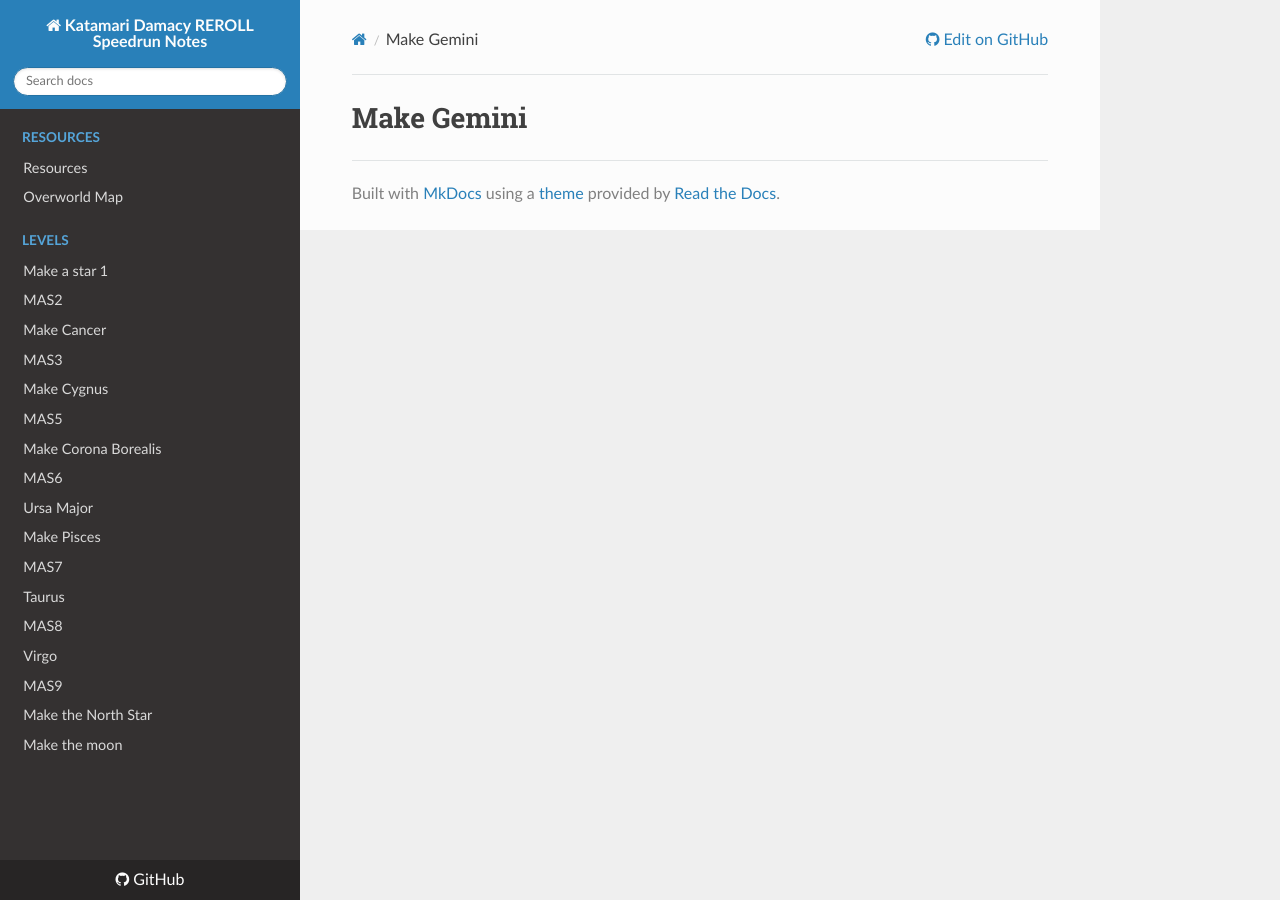
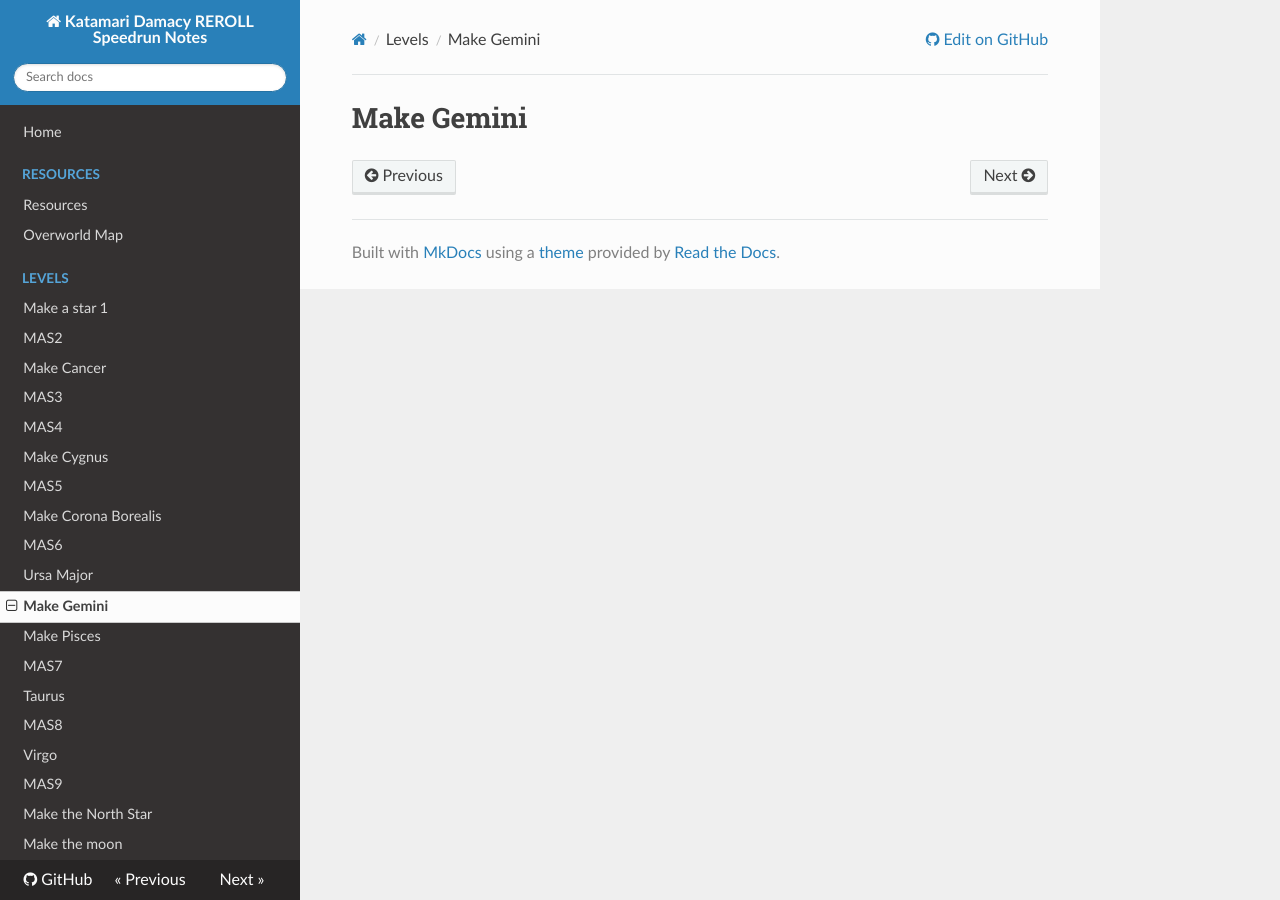
Before and after one commit to shookietea/reroll-notes, an MkDocs documentation site: the page built from docs/Gemini.md, in a window 1280 px wide. Built offline with MkDocs 1.6.1, drawn with Linux system fonts in a browser that asks for light colours; nearby versions of some CDN libraries.

Commit message:
add index and missing navigation

```diff
--- a/mkdocs.yml
+++ b/mkdocs.yml
@@ -1,10 +1,12 @@
 site_name: Katamari Damacy REROLL Speedrun Notes
 site_url: https://shookietea.github.io/reroll-notes
 repo_url: https://github.com/shookieTea/reroll-notes
+edit_uri: blob/main/docs/
 site_author: shookieTea
 site_description: Speedrunning notes for Katamari Damacy REROLL
 
 nav:
+  - 'Home': 'index.md'
   - 'Resources':
       - 'resources.md'
       - 'Overworld Map.md'
@@ -13,11 +15,13 @@
       - 'MAS2.md'
       - 'Cancer.md'
       - 'MAS3.md'
+      - 'MAS4.md'
       - 'Cygnus.md'
       - 'MAS5.md'
       - 'Corona Borealis.md'
       - 'MAS6.md'
       - 'Ursa Major.md'
+      - 'Gemini.md'
       - 'Pisces.md'
       - 'MAS7.md'
       - 'Taurus.md'
```
